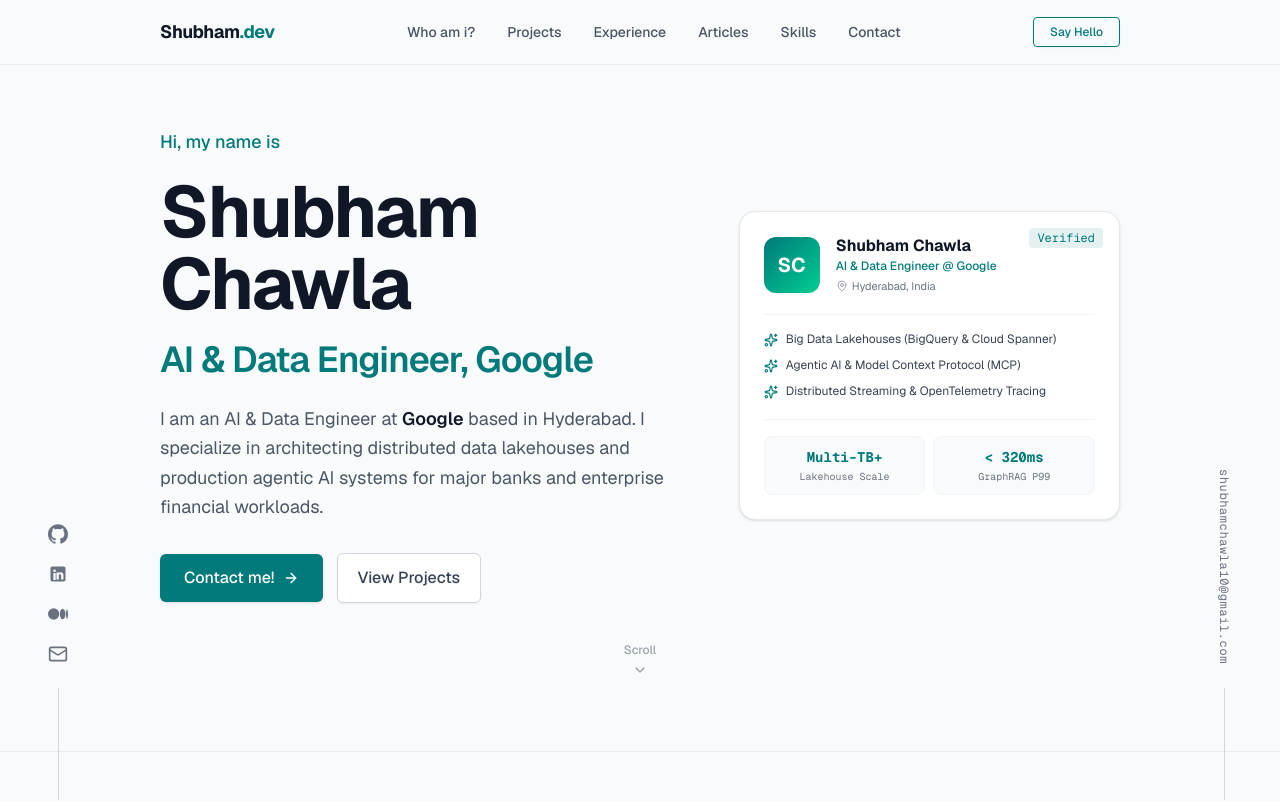
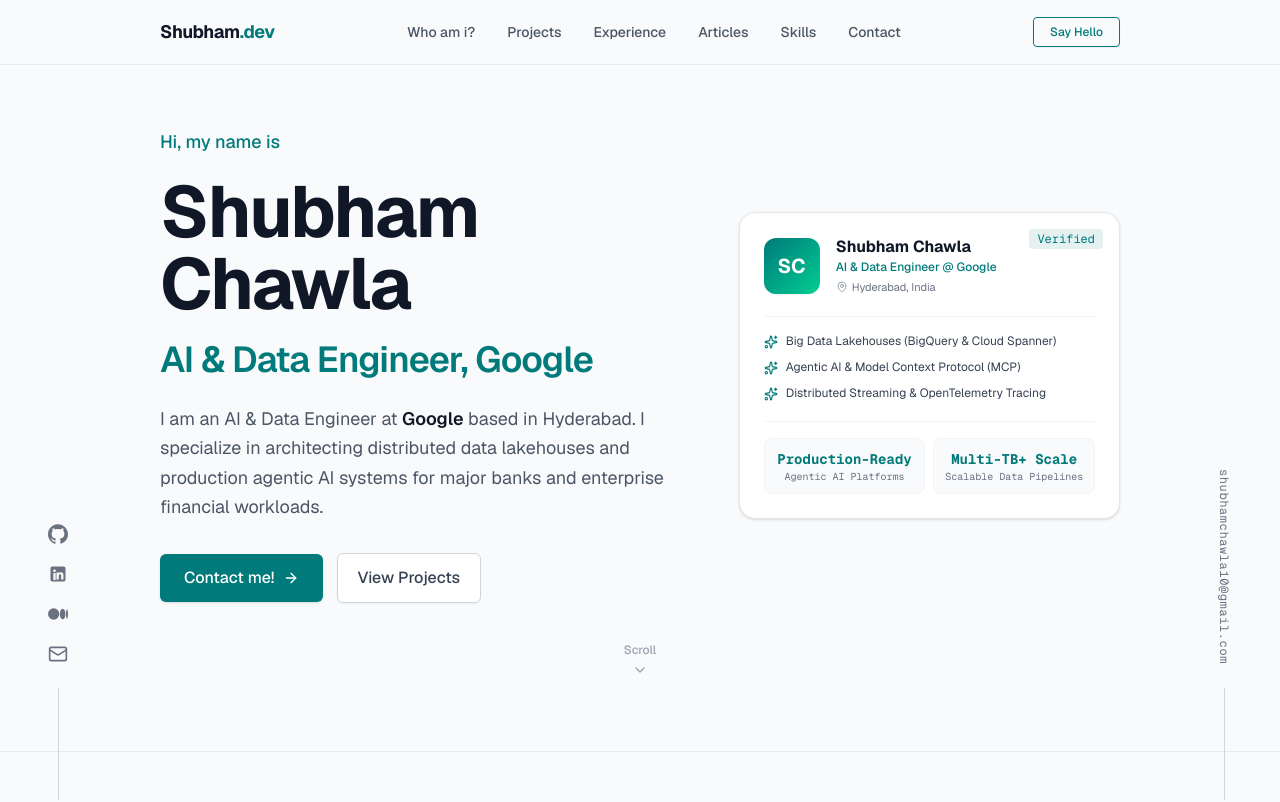
Before and after one commit to shubhamgoogle/shubham-portfolio, a Next.js app: page / in a window 1280 px wide. Shown: the top 802 px of the page. Built offline with nearby package versions, Linux system fonts and the light colour scheme.

Commit message:
fix: replace graphrag p99 latency metric with production agentic ai platforms and scalable pipelines

```diff
--- a/src/components/Hero.tsx
+++ b/src/components/Hero.tsx
@@ -103,12 +103,12 @@ export default function Hero() {
               {/* Key Scale Metric Chips */}
               <div className="grid grid-cols-2 gap-2 mt-5 pt-4 border-t border-gray-100 font-mono text-center">
                 <div className="p-2.5 rounded-lg bg-gray-50 border border-gray-100">
-                  <div className="text-sm font-bold text-[#007a7a]">Multi-TB+</div>
-                  <div className="text-[10px] text-gray-500 mt-0.5">Lakehouse Scale</div>
+                  <div className="text-xs sm:text-sm font-bold text-[#007a7a]">Production-Ready</div>
+                  <div className="text-[10px] text-gray-500 mt-0.5 leading-tight">Agentic AI Platforms</div>
                 </div>
                 <div className="p-2.5 rounded-lg bg-gray-50 border border-gray-100">
-                  <div className="text-sm font-bold text-[#007a7a]">&lt; 320ms</div>
-                  <div className="text-[10px] text-gray-500 mt-0.5">GraphRAG P99</div>
+                  <div className="text-xs sm:text-sm font-bold text-[#007a7a]">Multi-TB+ Scale</div>
+                  <div className="text-[10px] text-gray-500 mt-0.5 leading-tight">Scalable Data Pipelines</div>
                 </div>
               </div>
             </div>
--- a/src/data/portfolio.ts
+++ b/src/data/portfolio.ts
@@ -459,7 +459,7 @@ export const portfolioData = {
     systems: "Key Systems: 1) GraphRAG with Spanner/BQ Graph  2) Database MCP Servers  3) BigQuery CDC Lakehouse  4) Agent Observability Framework",
     skills: "Core: BigQuery, Cloud Spanner, PySpark, LangGraph, Model Context Protocol (MCP), OpenTelemetry, FastAPI, Cloud Run",
     exp: "Google (Present) — Engineering distributed data systems & autonomous agentic workflows.",
-    metrics: "Multi-TB+ data scales | Sub-second GraphRAG P99 (<320ms) | 100% MCP tool validation | OpenTelemetry full-trace coverage",
+    metrics: "Multi-TB+ scalable data pipelines | Production-ready Agentic AI platforms | 100% MCP tool validation | OpenTelemetry full-trace coverage",
     contact: "Email: shubhamchawla10@gmail.com | LinkedIn: linkedin.com/in/shubhamchawla10/ | GitHub: github.com/shubhamgoogle"
   }
 };
```
